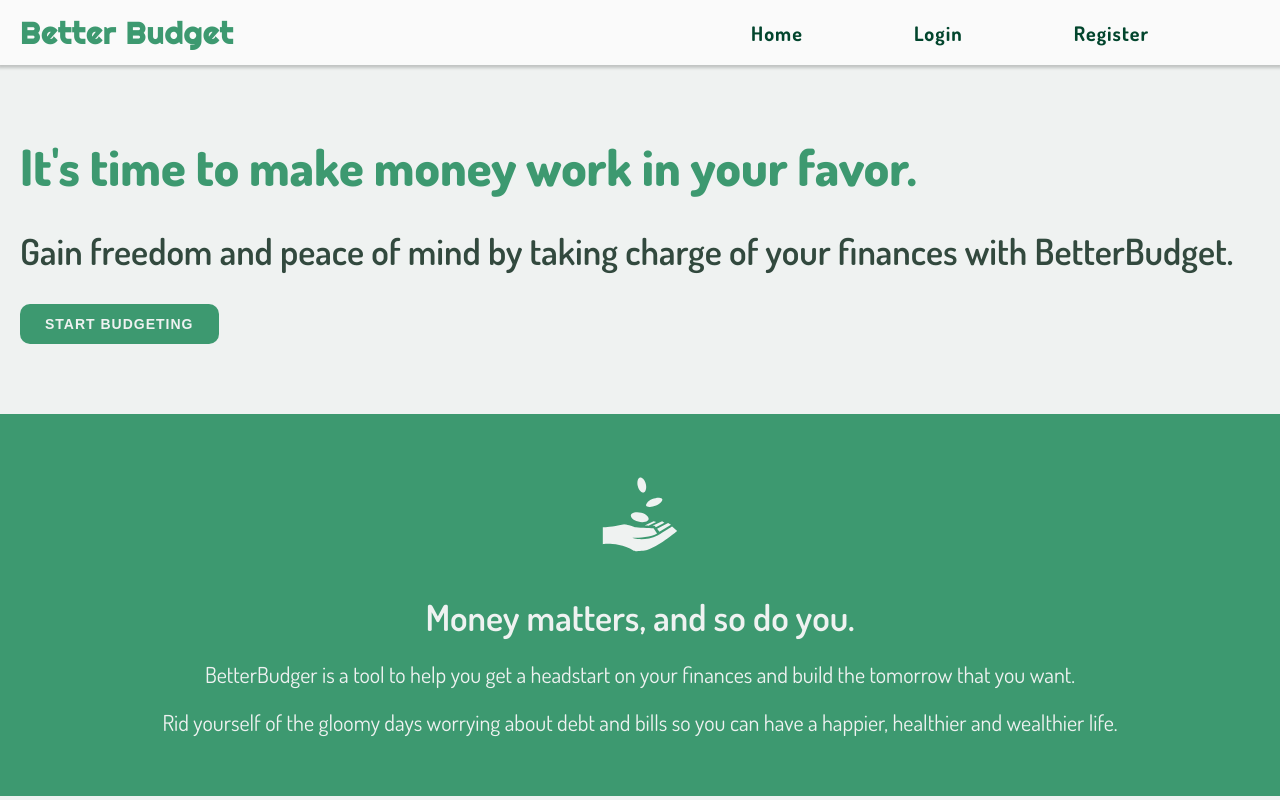
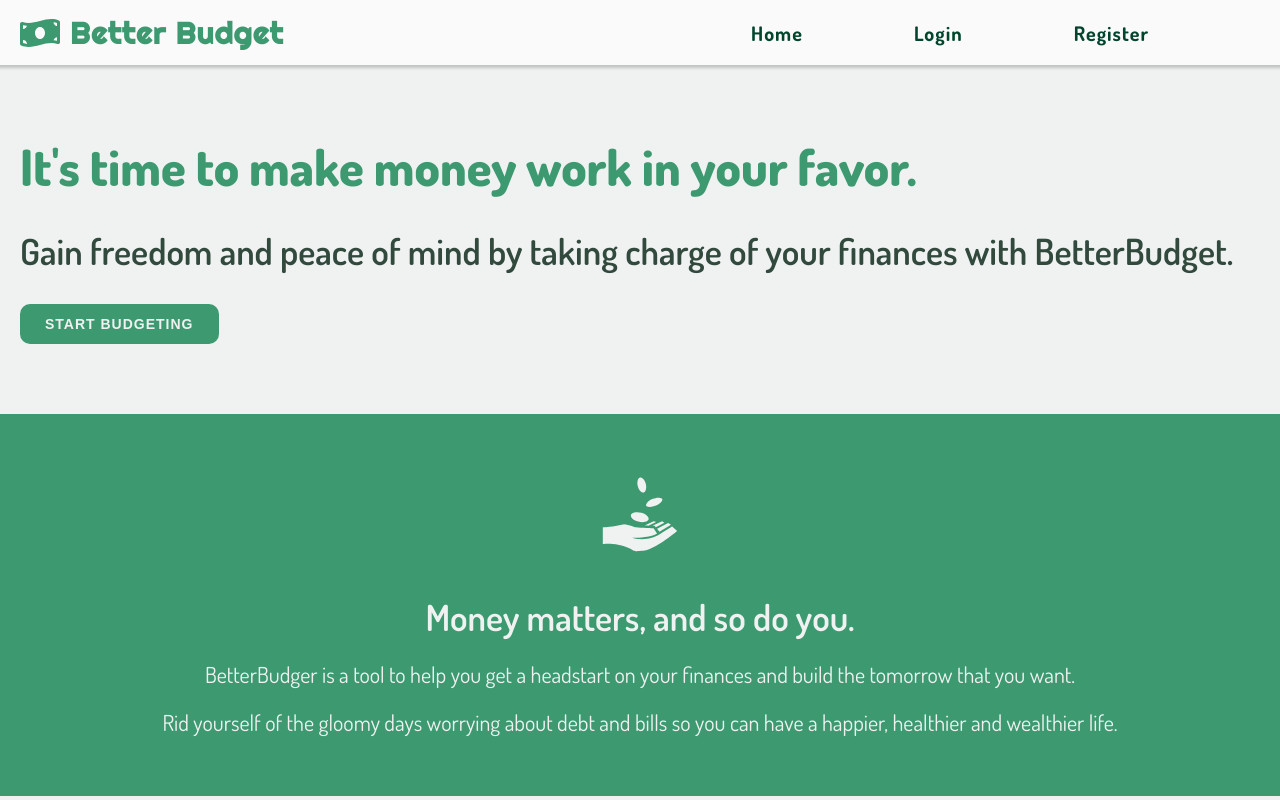
Before and after one commit to JohnSebastian3/better-budget, a React (Create React App) app in the folder client/: page / in a window 1280 px wide. Shown: the top 800 px of the page. Built offline with nearby package versions, Linux system fonts and the light colour scheme; no server answers; a web font is replaced by a local one.

Commit message:
Add react icon to logo

```diff
--- a/client/src/components/NavBar/NavBar/NavBar.tsx
+++ b/client/src/components/NavBar/NavBar/NavBar.tsx
@@ -3,11 +3,13 @@ import { Link } from "react-router-dom";
 import MobileNav from "../MobileNav/MobileNav";
 import Nav from "../Nav/Nav";
 import style from "./NavBar.module.css";
+import {FaMoneyBillWave} from 'react-icons/fa';
 export default function NavBar() {
   return (
     <div className={style["nav-container"]}>
       <div className={style['nav-container__logo-container']}>
         <Link to={"/"} className={style["logo"]}>
+          <FaMoneyBillWave color="#3D9970" size='40px'/>
           <span>Better Budget</span>
         </Link>
       </div>
```
